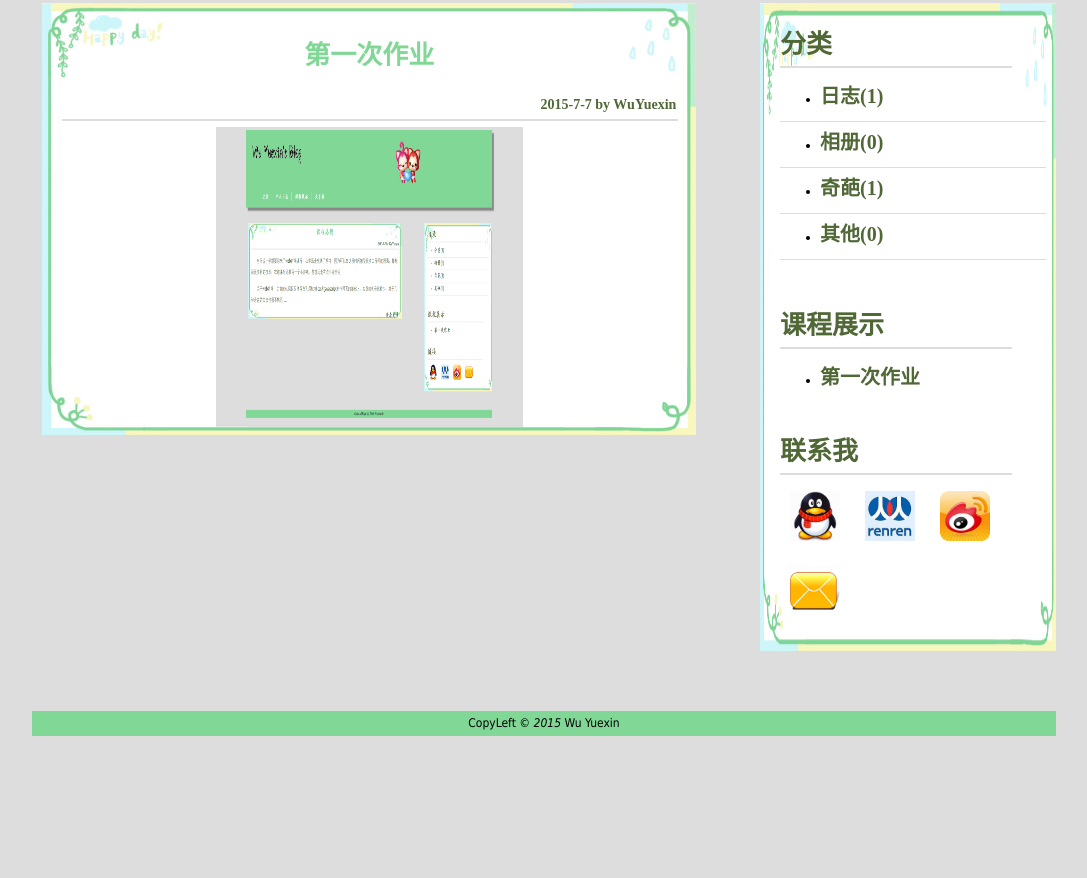
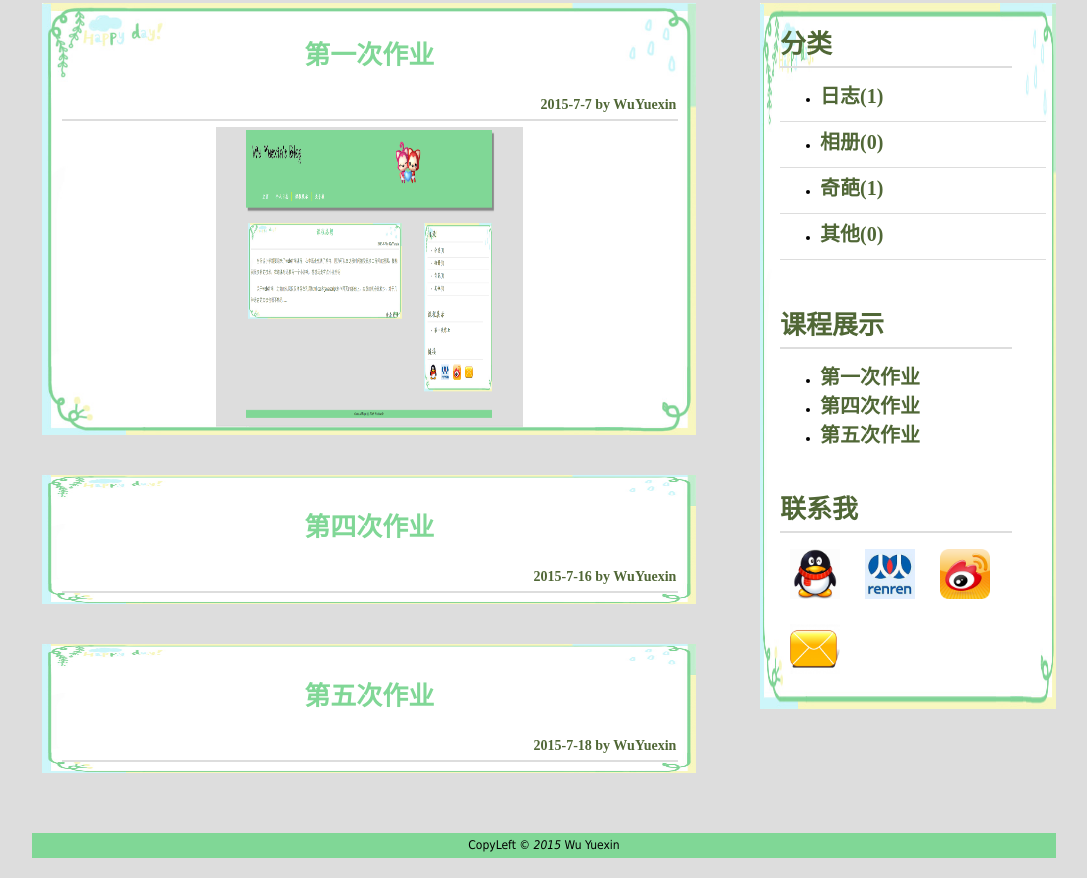
Before and after one commit to KelvinZhang95/wyxjsdf.github.io, a plain HTML site: page presentation.html in a window 1280 px wide. Shown: the part 317-1195 px from the top of the page, without its empty margins (96-1183 px from the left). Before the commit the page ends 1073 px from the top, so only its background shows below. Drawn offline with Linux system fonts and the light colour scheme.

Commit message:
no message

```diff
--- a/presentation.html
+++ b/presentation.html
@@ -31,6 +31,20 @@
 				<hr width = 100% align = "left" size = 2px color = "#dddddd" />
 				<img src = "img\pic1.png" width = "50%" height = "300"/>
 			</div>
+			<div id = "Passage">
+				<p class = "Passagetitle">
+					<a href = "pics-waterfall/index.html"> 第四次作业 </a>
+				</p>
+				<div class = "PassageData"> 2015-7-16 by WuYuexin</div>
+				<hr width = 100% align = "left" size = 2px color = "#dddddd" />
+			</div>
+			<div id = "Passage">
+				<p class = "Passagetitle">
+					<a href = "chatRoom/index.html"> 第五次作业 </a>
+				</p>
+				<div class = "PassageData"> 2015-7-18 by WuYuexin</div>
+				<hr width = 100% align = "left" size = 2px color = "#dddddd" />
+			</div>
 		</div>
 		<div id = "SideBar">
 			<span class = "SideFont"> 分类 </span>
@@ -51,6 +65,8 @@
 			<hr width = 90% align = "left" size = 2px color = "#dddddd"/>
 			<ul>
 			<li><a href = "index.html">第一次作业</a></li>
+			<li><a href = "pics-waterfall/index.html">第四次作业</a></li>
+			<li><a href = "chatRoom/index.html">第五次作业</a></li>
 			</ul>
 			<br/>
 			<br/>
```
Also changed, not shown: aboutme.html (+2 -0 lines), blog1.html (+2 -0 lines), blog2.html (+2 -0 lines), index.html (+2 -0 lines), kongbai.html (+2 -0 lines), notebook.html (+2 -0 lines), qipa.html (+2 -0 lines), rizhi.html (+2 -0 lines).
